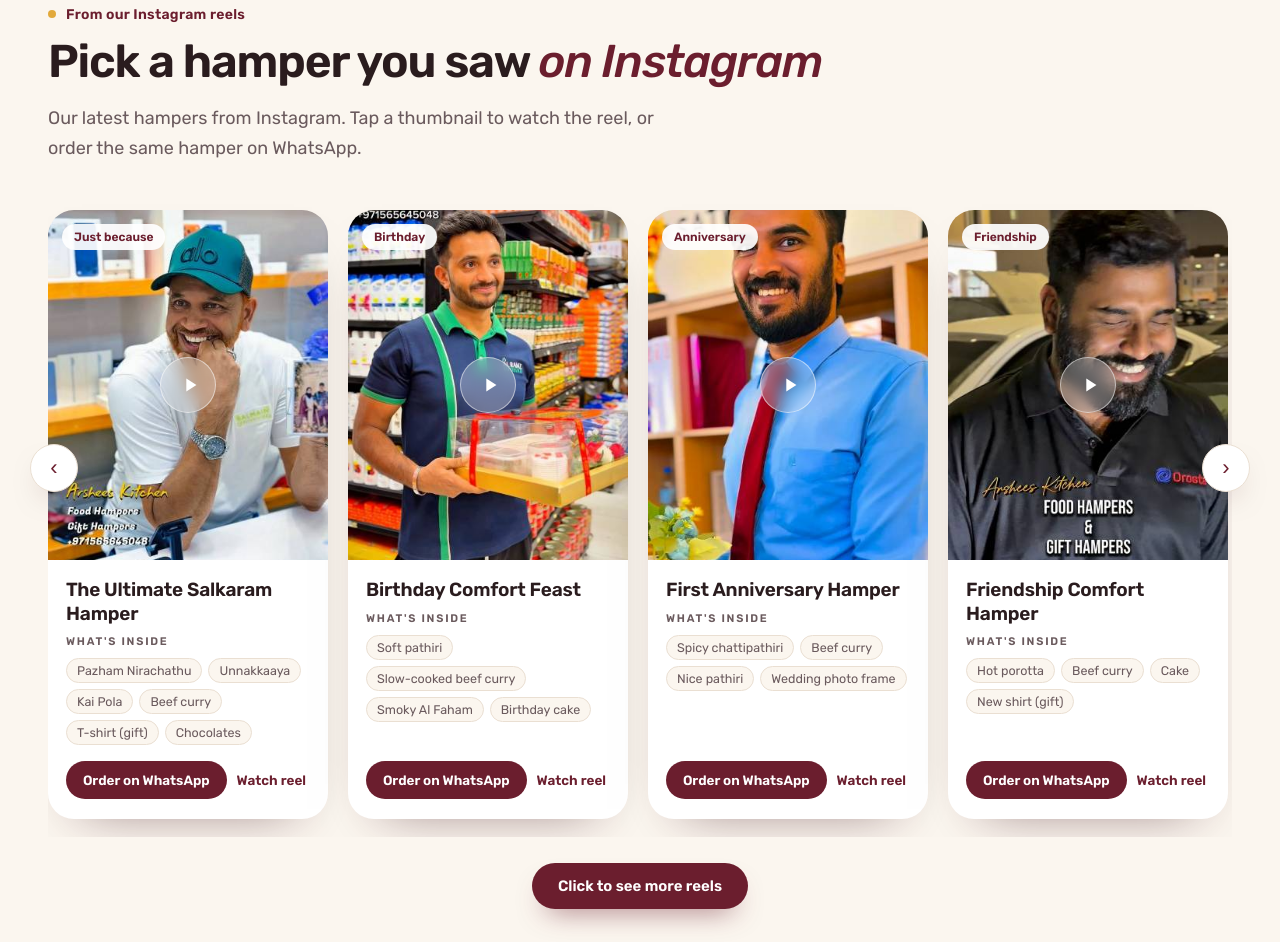
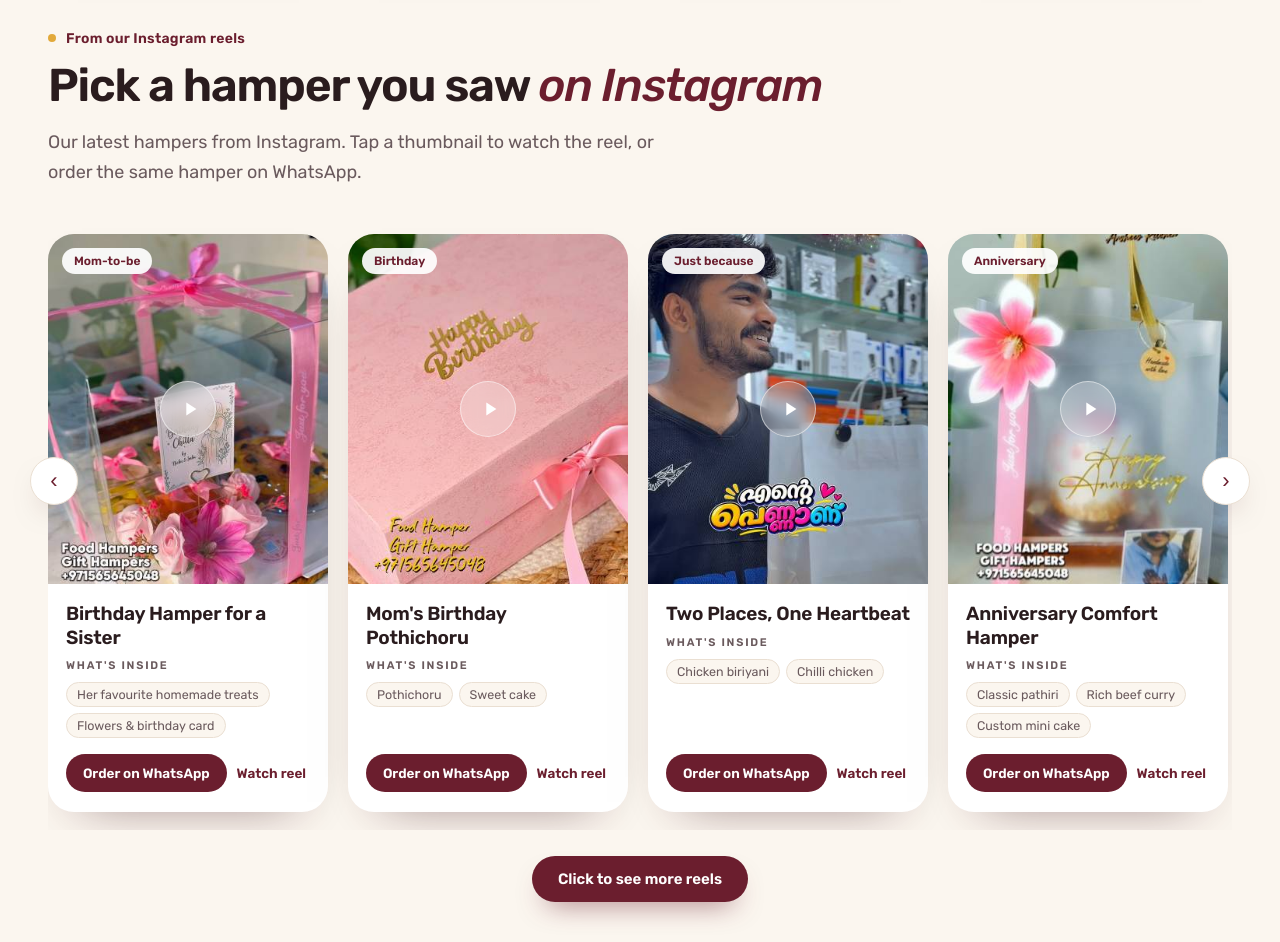
Before and after one commit to drmirshadck/arshees, a plain HTML site: page kitchen/index.html in a window 1280 px wide. Shown: the part 3821-4763 px from the top of the page. Drawn offline with Linux system fonts and the light colour scheme.

Commit message:
Add files via upload

```diff
--- a/kitchen/index.html
+++ b/kitchen/index.html
@@ -302,8 +302,8 @@ h2 em{font-style:italic;font-weight:500;color:var(--wine)}
 <p class="ml" style="margin:14px 0 0;font-size:18px;font-weight:500;color:var(--wine)">ഫുഡ് ഹാംപറുകൾക്കും ഗിഫ്റ്റ് ഹാംപറുകൾക്കുമായി</p>
 <p class="lead">You choose the gift, we make it special. Pick their favourites and we pack them with cake, chocolates, flowers or a photo frame.</p>
 <div class="mgrid">
-<div class="menu-item"><b>BREADS &amp; RICE</b><span>Soft Pathiri · Nice Pathiri · Porotta · Ghee Rice · Chicken Biryani</span></div>
-<div class="menu-item"><b>CURRIES &amp; GRILLS</b><span>Beef Curry · Chicken Varattiyath · Chicken Stew · Al Faham</span></div>
+<div class="menu-item"><b>BREADS &amp; RICE</b><span>Soft Pathiri · Nice Pathiri · Porotta · Ghee Rice · Chicken Biryani · Pothichoru</span></div>
+<div class="menu-item"><b>CURRIES &amp; GRILLS</b><span>Beef Curry · Chicken Varattiyath · Chicken Stew · Al Faham · Chilli Chicken</span></div>
 <div class="menu-item"><b>MALABAR SNACKS</b><span>Spicy Chattipathiri · Sweet Chattipathiri · Unnakkaaya · Pazham Nirachathu · Kai Pola</span></div>
 <div class="menu-item"><b>SWEETS &amp; EXTRAS</b><span>Birthday Cake · Cupcakes · Milk Pudding · Chocolates · Flowers</span></div>
 </div>
@@ -322,24 +322,24 @@ h2 em{font-style:italic;font-weight:500;color:var(--wine)}
 <div class="car rv"><button class="car-btn prev" type="button" aria-label="Previous reels">&#8249;</button>
 <div class="car-track">
 <article class="rc">
-<a class="rc-thumb" href="https://www.instagram.com/reel/DfUbydHBpDy/" target="_blank" rel="noopener" aria-label="Watch the The Ultimate Salkaram Hamper reel on Instagram"><img loading="lazy" src="../images/reels/DfUbydHBpDy.jpg" alt="The Ultimate Salkaram Hamper reel thumbnail"><span class="rc-play" aria-hidden="true"><svg viewBox="0 0 24 24" width="22" height="22"><path d="M8 5v14l11-7z" fill="currentColor"/></svg></span><span class="rc-tag">Just because</span></a>
-<div class="rc-body"><h3>The Ultimate Salkaram Hamper</h3><p class="rc-k">What's inside</p><ul><li>Pazham Nirachathu</li><li>Unnakkaaya</li><li>Kai Pola</li><li>Beef curry</li><li>T-shirt (gift)</li><li>Chocolates</li></ul>
-<div class="rc-btns"><a class="rc-wa" href="https://wa.me/971565645048?text=Hi%20Arshees%20Kitchen%21%20I%27d%20like%20to%20order%20a%20hamper%20like%20%22The%20Ultimate%20Salkaram%20Hamper%22%20from%20your%20reel%3A%20https%3A//www.instagram.com/reel/DfUbydHBpDy/" target="_blank" rel="noopener">Order on WhatsApp</a><a class="rc-ig" href="https://www.instagram.com/reel/DfUbydHBpDy/" target="_blank" rel="noopener">Watch reel</a></div></div>
+<a class="rc-thumb" href="https://www.instagram.com/reel/DgAPAwUoTN9/" target="_blank" rel="noopener" aria-label="Watch the Birthday Hamper for a Sister reel on Instagram"><img loading="lazy" src="../images/reels/DgAPAwUoTN9.jpg" alt="Birthday Hamper for a Sister reel thumbnail"><span class="rc-play" aria-hidden="true"><svg viewBox="0 0 24 24" width="22" height="22"><path d="M8 5v14l11-7z" fill="currentColor"/></svg></span><span class="rc-tag">Mom-to-be</span></a>
+<div class="rc-body"><h3>Birthday Hamper for a Sister</h3><p class="rc-k">What's inside</p><ul><li>Her favourite homemade treats</li><li>Flowers &amp; birthday card</li></ul>
+<div class="rc-btns"><a class="rc-wa" href="https://wa.me/971565645048?text=Hi%20Arshees%20Kitchen%21%20I%27d%20like%20to%20order%20a%20hamper%20like%20%22Birthday%20Hamper%20for%20a%20Sister%22%20from%20your%20reel%3A%20https%3A//www.instagram.com/reel/DgAPAwUoTN9/" target="_blank" rel="noopener">Order on WhatsApp</a><a class="rc-ig" href="https://www.instagram.com/reel/DgAPAwUoTN9/" target="_blank" rel="noopener">Watch reel</a></div></div>
 </article>
 <article class="rc">
-<a class="rc-thumb" href="https://www.instagram.com/reel/DfHmDBlhb36/" target="_blank" rel="noopener" aria-label="Watch the Birthday Comfort Feast reel on Instagram"><img loading="lazy" src="../images/reels/DfHmDBlhb36.jpg" alt="Birthday Comfort Feast reel thumbnail"><span class="rc-play" aria-hidden="true"><svg viewBox="0 0 24 24" width="22" height="22"><path d="M8 5v14l11-7z" fill="currentColor"/></svg></span><span class="rc-tag">Birthday</span></a>
-<div class="rc-body"><h3>Birthday Comfort Feast</h3><p class="rc-k">What's inside</p><ul><li>Soft pathiri</li><li>Slow-cooked beef curry</li><li>Smoky Al Faham</li><li>Birthday cake</li></ul>
-<div class="rc-btns"><a class="rc-wa" href="https://wa.me/971565645048?text=Hi%20Arshees%20Kitchen%21%20I%27d%20like%20to%20order%20a%20hamper%20like%20%22Birthday%20Comfort%20Feast%22%20from%20your%20reel%3A%20https%3A//www.instagram.com/reel/DfHmDBlhb36/" target="_blank" rel="noopener">Order on WhatsApp</a><a class="rc-ig" href="https://www.instagram.com/reel/DfHmDBlhb36/" target="_blank" rel="noopener">Watch reel</a></div></div>
+<a class="rc-thumb" href="https://www.instagram.com/reel/Dfw6Ec1IzpJ/" target="_blank" rel="noopener" aria-label="Watch the Mom&#x27;s Birthday Pothichoru reel on Instagram"><img loading="lazy" src="../images/reels/Dfw6Ec1IzpJ.jpg" alt="Mom&#x27;s Birthday Pothichoru reel thumbnail"><span class="rc-play" aria-hidden="true"><svg viewBox="0 0 24 24" width="22" height="22"><path d="M8 5v14l11-7z" fill="currentColor"/></svg></span><span class="rc-tag">Birthday</span></a>
+<div class="rc-body"><h3>Mom&#x27;s Birthday Pothichoru</h3><p class="rc-k">What's inside</p><ul><li>Pothichoru</li><li>Sweet cake</li></ul>
+<div class="rc-btns"><a class="rc-wa" href="https://wa.me/971565645048?text=Hi%20Arshees%20Kitchen%21%20I%27d%20like%20to%20order%20a%20hamper%20like%20%22Mom%27s%20Birthday%20Pothichoru%22%20from%20your%20reel%3A%20https%3A//www.instagram.com/reel/Dfw6Ec1IzpJ/" target="_blank" rel="noopener">Order on WhatsApp</a><a class="rc-ig" href="https://www.instagram.com/reel/Dfw6Ec1IzpJ/" target="_blank" rel="noopener">Watch reel</a></div></div>
 </article>
 <article class="rc">
-<a class="rc-thumb" href="https://www.instagram.com/reel/DfCb5BJI4CM/" target="_blank" rel="noopener" aria-label="Watch the First Anniversary Hamper reel on Instagram"><img loading="lazy" src="../images/reels/DfCb5BJI4CM.jpg" alt="First Anniversary Hamper reel thumbnail"><span class="rc-play" aria-hidden="true"><svg viewBox="0 0 24 24" width="22" height="22"><path d="M8 5v14l11-7z" fill="currentColor"/></svg></span><span class="rc-tag">Anniversary</span></a>
-<div class="rc-body"><h3>First Anniversary Hamper</h3><p class="rc-k">What's inside</p><ul><li>Spicy chattipathiri</li><li>Beef curry</li><li>Nice pathiri</li><li>Wedding photo frame</li></ul>
-<div class="rc-btns"><a class="rc-wa" href="https://wa.me/971565645048?text=Hi%20Arshees%20Kitchen%21%20I%27d%20like%20to%20order%20a%20hamper%20like%20%22First%20Anniversary%20Hamper%22%20from%20your%20reel%3A%20https%3A//www.instagram.com/reel/DfCb5BJI4CM/" target="_blank" rel="noopener">Order on WhatsApp</a><a class="rc-ig" href="https://www.instagram.com/reel/DfCb5BJI4CM/" target="_blank" rel="noopener">Watch reel</a></div></div>
+<a class="rc-thumb" href="https://www.instagram.com/reel/DfmeirPBUhB/" target="_blank" rel="noopener" aria-label="Watch the Two Places, One Heartbeat reel on Instagram"><img loading="lazy" src="../images/reels/DfmeirPBUhB.jpg" alt="Two Places, One Heartbeat reel thumbnail"><span class="rc-play" aria-hidden="true"><svg viewBox="0 0 24 24" width="22" height="22"><path d="M8 5v14l11-7z" fill="currentColor"/></svg></span><span class="rc-tag">Just because</span></a>
+<div class="rc-body"><h3>Two Places, One Heartbeat</h3><p class="rc-k">What's inside</p><ul><li>Chicken biriyani</li><li>Chilli chicken</li></ul>
+<div class="rc-btns"><a class="rc-wa" href="https://wa.me/971565645048?text=Hi%20Arshees%20Kitchen%21%20I%27d%20like%20to%20order%20a%20hamper%20like%20%22Two%20Places%2C%20One%20Heartbeat%22%20from%20your%20reel%3A%20https%3A//www.instagram.com/reel/DfmeirPBUhB/" target="_blank" rel="noopener">Order on WhatsApp</a><a class="rc-ig" href="https://www.instagram.com/reel/DfmeirPBUhB/" target="_blank" rel="noopener">Watch reel</a></div></div>
 </article>
 <article class="rc">
-<a class="rc-thumb" href="https://www.instagram.com/reel/De65zZho0Fa/" target="_blank" rel="noopener" aria-label="Watch the Friendship Comfort Hamper reel on Instagram"><img loading="lazy" src="../images/reels/De65zZho0Fa.jpg" alt="Friendship Comfort Hamper reel thumbnail"><span class="rc-play" aria-hidden="true"><svg viewBox="0 0 24 24" width="22" height="22"><path d="M8 5v14l11-7z" fill="currentColor"/></svg></span><span class="rc-tag">Friendship</span></a>
-<div class="rc-body"><h3>Friendship Comfort Hamper</h3><p class="rc-k">What's inside</p><ul><li>Hot porotta</li><li>Beef curry</li><li>Cake</li><li>New shirt (gift)</li></ul>
-<div class="rc-btns"><a class="rc-wa" href="https://wa.me/971565645048?text=Hi%20Arshees%20Kitchen%21%20I%27d%20like%20to%20order%20a%20hamper%20like%20%22Friendship%20Comfort%20Hamper%22%20from%20your%20reel%3A%20https%3A//www.instagram.com/reel/De65zZho0Fa/" target="_blank" rel="noopener">Order on WhatsApp</a><a class="rc-ig" href="https://www.instagram.com/reel/De65zZho0Fa/" target="_blank" rel="noopener">Watch reel</a></div></div>
+<a class="rc-thumb" href="https://www.instagram.com/reel/DfhTxPpBaAm/" target="_blank" rel="noopener" aria-label="Watch the Anniversary Comfort Hamper reel on Instagram"><img loading="lazy" src="../images/reels/DfhTxPpBaAm.jpg" alt="Anniversary Comfort Hamper reel thumbnail"><span class="rc-play" aria-hidden="true"><svg viewBox="0 0 24 24" width="22" height="22"><path d="M8 5v14l11-7z" fill="currentColor"/></svg></span><span class="rc-tag">Anniversary</span></a>
+<div class="rc-body"><h3>Anniversary Comfort Hamper</h3><p class="rc-k">What's inside</p><ul><li>Classic pathiri</li><li>Rich beef curry</li><li>Custom mini cake</li></ul>
+<div class="rc-btns"><a class="rc-wa" href="https://wa.me/971565645048?text=Hi%20Arshees%20Kitchen%21%20I%27d%20like%20to%20order%20a%20hamper%20like%20%22Anniversary%20Comfort%20Hamper%22%20from%20your%20reel%3A%20https%3A//www.instagram.com/reel/DfhTxPpBaAm/" target="_blank" rel="noopener">Order on WhatsApp</a><a class="rc-ig" href="https://www.instagram.com/reel/DfhTxPpBaAm/" target="_blank" rel="noopener">Watch reel</a></div></div>
 </article>
 </div>
 <button class="car-btn next" type="button" aria-label="Next reels">&#8250;</button></div>
```
Also changed, not shown: kitchen/reels.html (+26 -1 lines).
